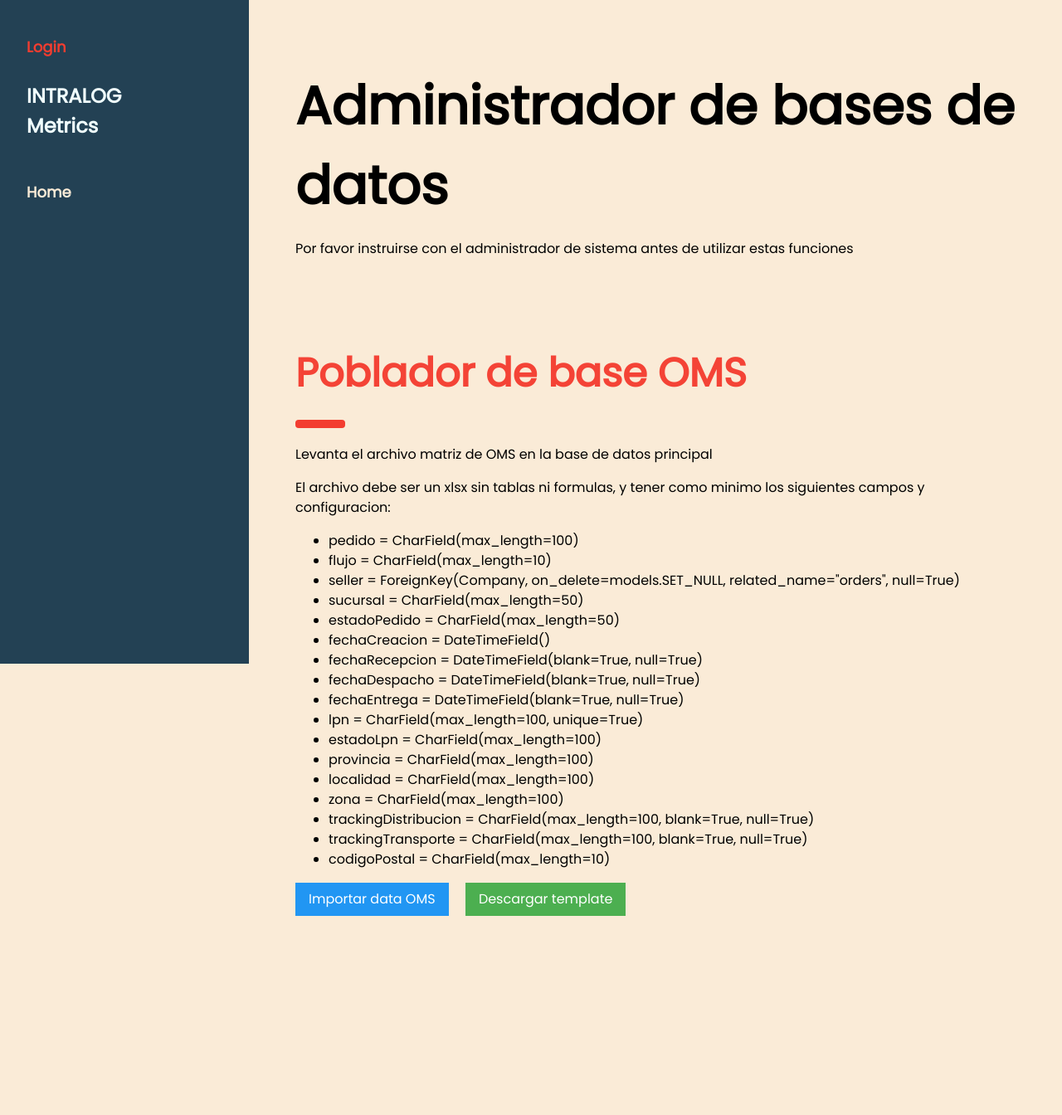
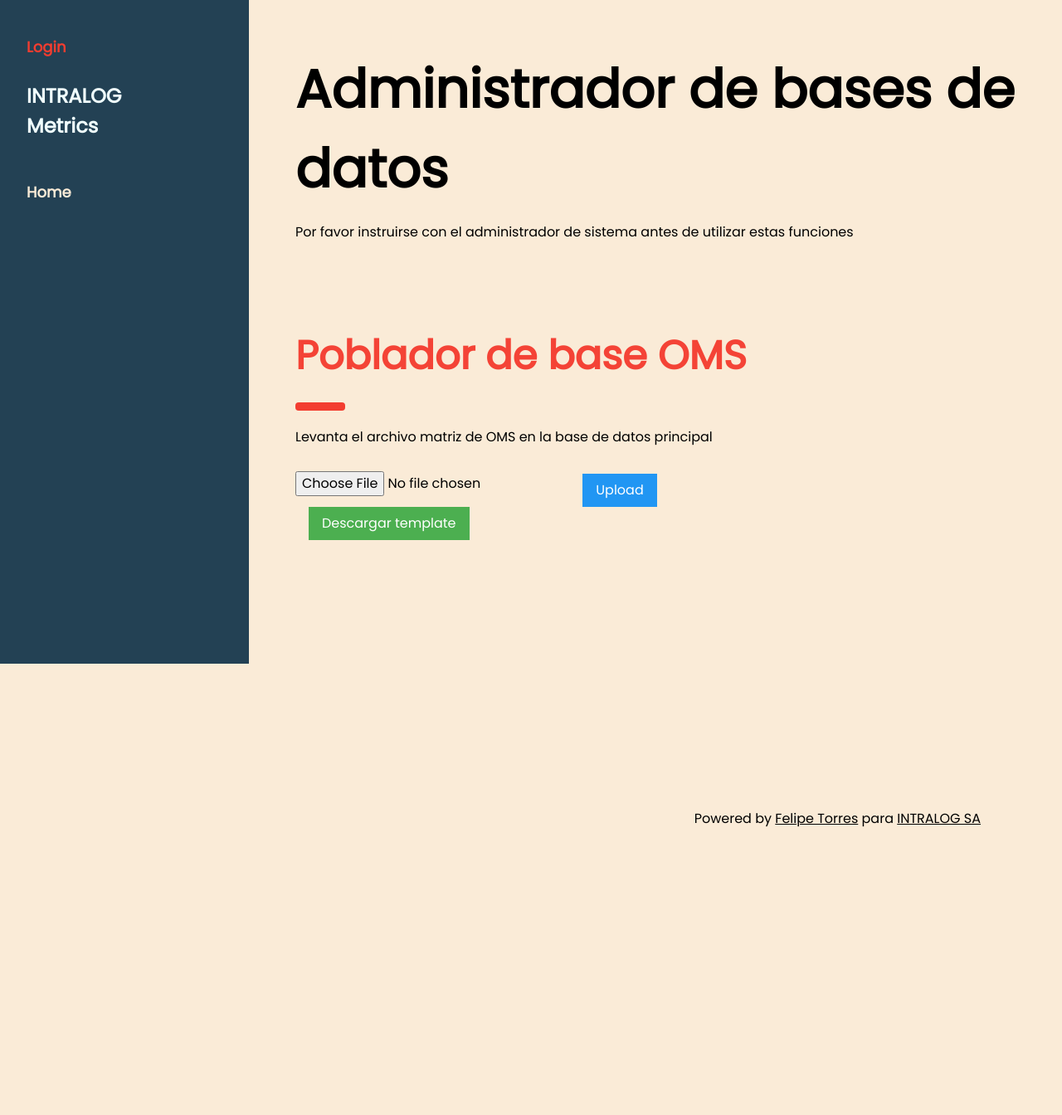
Before and after one commit to manfeltor/kpisintra, a Django app: page /adminapp/dbmanager/ in a window 1280 px wide. Shown: the top 1344 px of the page at 83% size. After the commit the page ends 997 px from the top, so only its background shows below. Run offline with Django 5.2, Linux system fonts and the light colour scheme.

Commit message:
the uploader and deleter of the oms data worked as a charm. now i have to improve the text of the db admin page and add the SR module fed by API service with exceptions af, this one gon be hard af, and think on how to use the CA one. hardest AF

```diff
--- a/adminapp/templates/db_manager.html
+++ b/adminapp/templates/db_manager.html
@@ -37,31 +37,16 @@
     <h1 class="w3-xxxlarge w3-text-red"><b>Poblador de base OMS</b></h1>
     <hr style="width:50px;border:5px solid #f33d30" class="w3-round">
     <p>Levanta el archivo matriz de OMS en la base de datos principal</p>
-    <p>
-    El archivo debe ser un xlsx sin tablas ni formulas, y tener como minimo los siguientes campos y configuracion:
 
-    <ul>
-      <li>pedido = CharField(max_length=100)
-      <li>flujo = CharField(max_length=10)
-      <li>seller = ForeignKey(Company, on_delete=models.SET_NULL, related_name="orders", null=True)
-      <li>sucursal = CharField(max_length=50)
-      <li>estadoPedido = CharField(max_length=50)
-      <li>fechaCreacion = DateTimeField()
-      <li>fechaRecepcion = DateTimeField(blank=True, null=True)
-      <li>fechaDespacho = DateTimeField(blank=True, null=True)
-      <li>fechaEntrega = DateTimeField(blank=True, null=True)
-      <li>lpn = CharField(max_length=100, unique=True)
-      <li>estadoLpn = CharField(max_length=100)
-      <li>provincia = CharField(max_length=100)
-      <li>localidad = CharField(max_length=100)
-      <li>zona = CharField(max_length=100)
-      <li>trackingDistribucion = CharField(max_length=100, blank=True, null=True)
-      <li>trackingTransporte = CharField(max_length=100, blank=True, null=True)
-      <li>codigoPostal = CharField(max_length=10)
-    </ul>
-    </p>
-    <button id="openModalButton" class="w3-button w3-blue">Importar data OMS</button>
+    <!-- Upload Form -->
+    <form id="uploadForm" method="POST" enctype="multipart/form-data" action="{% url 'upload_oms_data' %}">
+      {% csrf_token %}
+      <input type="file" name="excel_file" id="excel_file" required>
+      <button type="submit" class="w3-button w3-blue w3-margin-top" onclick="showProcessingModal()">Upload</button>
+    </form>
+
     <a href="{% url 'download_template_xlsx' %}" class="w3-button w3-green w3-margin-left">Descargar template</a>
+
     {% if request.user.is_staff %}
       <form method="POST" action="{% url 'delete_all_orders' %}" onsubmit="showDeletingModal()">
         {% csrf_token %}
@@ -73,65 +58,55 @@
     {% endif %}
 </div>
 
-<!-- Modal for File Upload -->
-<div id="uploadModal" class="w3-modal">
-    <div class="w3-modal-content">
+<!-- Modal for Processing -->
+<div id="processingModal" class="w3-modal">
+  <div class="w3-modal-content w3-card-4 w3-animate-top">
       <div class="w3-container">
-            <span onclick="document.getElementById('uploadModal').style.display='none'"
-                  class="w3-button w3-display-topright">&times;</span>
-            <h3>Subir archivo Excel para actualizar estados</h3>
-            <form method="POST" enctype="multipart/form-data" action="{% url 'upload_oms_data' %}">
-                {% csrf_token %}
-                <input type="file" name="excel_file" accept=".xlsx, .xls" class="w3-input" required>
-                <button type="submit" class="w3-button w3-blue w3-margin-top">Subir</button>
-            </form>
+          <span class="w3-button w3-xlarge w3-hover-red w3-display-topright">&times;</span>
+          <h3>Processing...</h3>
+          <p>Please wait while the file is being processed.</p>
       </div>
   </div>
 </div>
+
 <!-- Modal for Deleting Data -->
 <div id="deletingModal" class="w3-modal">
   <div class="w3-modal-content w3-card-4 w3-animate-top">
       <div class="w3-container">
-          <span class="w3-button w3-xlarge w3-hover-red w3-display-topright">&times;</span>
+          <span class="w3-button w3-xlarge w3-hover-red w3-display-topright" onclick="document.getElementById('deletingModal').style.display='none'">&times;</span>
           <h3>Deleting data...</h3>
           <p>Please wait while the data is being deleted. This may take a few moments.</p>
       </div>
   </div>
 </div>
 
-<!-- Modal for Showing Data Deleted Message -->
+<!-- Modal for Showing Success or Error -->
 {% if messages %}
-<div id="deletedModal" class="w3-modal" style="display: block;">
+<div id="feedbackModal" class="w3-modal" style="display: block;">
   <div class="w3-modal-content w3-card-4 w3-animate-top">
       <div class="w3-container">
-          <span class="w3-button w3-xlarge w3-hover-red w3-display-topright">&times;</span>
-          <h3>Data Deleted</h3>
-          <p>All orders have been successfully deleted.</p>
+          <span class="w3-button w3-xlarge w3-hover-red w3-display-topright" onclick="document.getElementById('feedbackModal').style.display = 'none'">&times;</span>
+          {% for message in messages %}
+              {% if message.tags == 'success' %}
+                  <h3 class="w3-text-green">Success</h3>
+                  <p>{{ message }}</p>
+              {% else %}
+                  <h3 class="w3-text-red">Error</h3>
+                  <p>{{ message }}</p>
+              {% endif %}
+          {% endfor %}
       </div>
   </div>
 </div>
 {% endif %}
 
 <script>
-    // Open modal on button click
-    document.getElementById('openModalButton').addEventListener('click', function() {
-        document.getElementById('uploadModal').style.display = 'block';
-    });
-</script>
-<script>
-  // Show "Deleting data..." modal
+    function showProcessingModal() {
+        document.getElementById('processingModal').style.display = 'block';
+    }
+
     function showDeletingModal() {
         document.getElementById('deletingModal').style.display = 'block';
     }
-
-  // Auto-close the "Data Deleted" modal after 3 seconds
-  window.onload = function() {
-      const deletedModal = document.getElementById('deletedModal');
-      if (deletedModal) {
-          setTimeout(function() {
-              deletedModal.style.display = 'none';
-          }, 3000);  // Close modal after 3 seconds
-      }
-  };
 </script>
 {% endblock %}
--- a/adminapp/views.py
+++ b/adminapp/views.py
@@ -11,6 +11,8 @@
 from io import BytesIO
 from django.db import transaction
 from django.contrib import messages
+import traceback
+from django.http import JsonResponse
 
 # Create your views here.
 def adminpanel(req):
@@ -26,10 +28,15 @@
         batchzise = 1000
 
         # Get the uploaded file (single file)
-        uploaded_file = request.FILES['excel_file']
+        # uploaded_file = request.FILES['excel_file']
 
         # Read the uploaded file into memory using BytesIO (works for both GCS and local)
         try:
+            uploaded_file = request.FILES['excel_file']
+
+            # Ensure the uploaded file is an Excel file
+            if not uploaded_file.name.endswith(('.xlsx', '.xls')):
+                raise ValueError('Unsupported file type. Please upload an Excel file.')
             excel_file = uploaded_file.read()
             excel_io = BytesIO(excel_file)
             df = pd.read_excel(excel_io)
@@ -107,11 +114,19 @@
                 'localidad', 'zona', 'trackingDistribucion', 'trackingTransporte', 'codigoPostal', 'order_data'
             ], batch_size=batchzise)
 
+            messages.success(request, f"Processing complete: {successful_orders} orders saved, {failed_orders} errors encountered.")
+
+
         except Exception as e:
-            status_messages.append(f"Error reading file: {e}")
+            tb = traceback.format_exc()
+            messages.error(request, f"Error reading file: {e} aaaaa {tb}")
 
-        status_messages.append(f"Processing complete: {successful_orders} orders saved, {failed_orders} errors encountered.")
-        return render(request, 'admin_panel.html', {'status_messages': status_messages})
+
+        # status_messages.append(f"Processing complete: {successful_orders} orders saved, {failed_orders} errors encountered.")
+        # messages.success(request, f"Processing complete: {successful_orders} orders saved, {failed_orders} errors encountered.")
+
+        return render(request, 'admin_panel.html')
+        # return JsonResponse({'message': 'File uploaded successfully', 'success': True})
 
     return render(request, 'admin_panel.html')
 
--- a/templates/base.html
+++ b/templates/base.html
@@ -99,16 +99,19 @@
 <!-- Overlay effect when opening sidebar on small screens -->
 <div class="w3-overlay w3-hide-large" onclick="w3_close()" style="cursor:pointer" title="close side menu" id="myOverlay"></div>
 
-<!-- Messages panel -->
-<div class="w3-container" style="margin-top:20px;">
-  {% if messages %}
-      <div class="w3-panel w3-green" style="margin-left:340px;margin-right:40px">
-          {% for message in messages %}
-              <p>{{ message }}</p>
-          {% endfor %}
-      </div>
-  {% endif %}
+{% if messages %}
+<div>
+    {% for message in messages %}
+        {% if message.tags == 'error' %}
+            <div class="w3-panel w3-red" style="margin-left:340px;margin-right:40px">{{ message }}</div>
+        {% elif message.tags == 'success' %}
+            <div class="w3-panel w3-green" style="margin-left:340px;margin-right:40px">{{ message }}</div>
+        {% else %}
+            <div class="w3-panel" style="margin-left:340px;margin-right:40px">{{ message }}</div>
+        {% endif %}
+    {% endfor %}
 </div>
+{% endif %}
 
 <!-- !PAGE CONTENT! -->
 <div class="w3-main" style="margin-left:340px;margin-right:40px">
```
Lines whose indentation alone changed are shown as unchanged.
